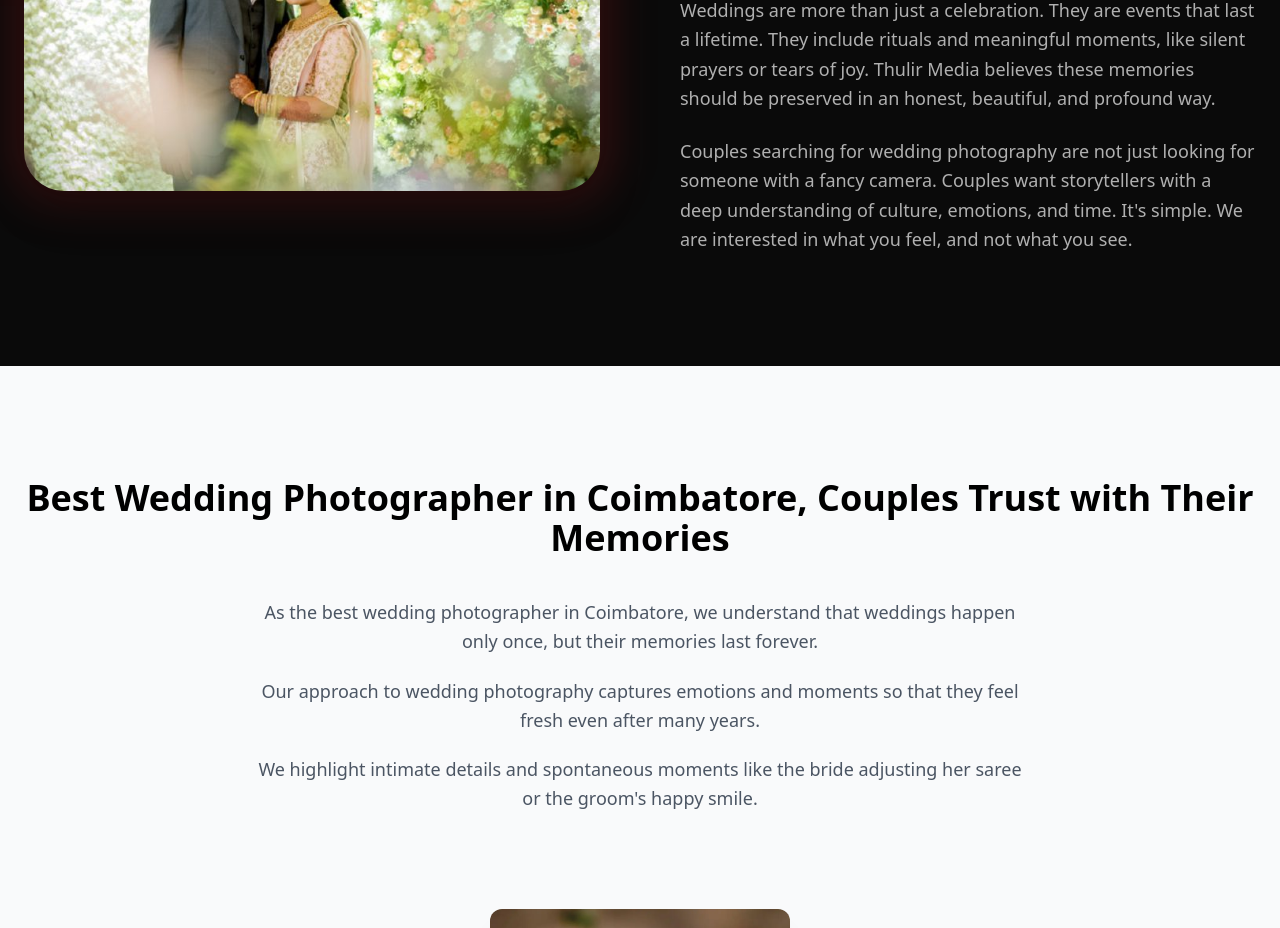
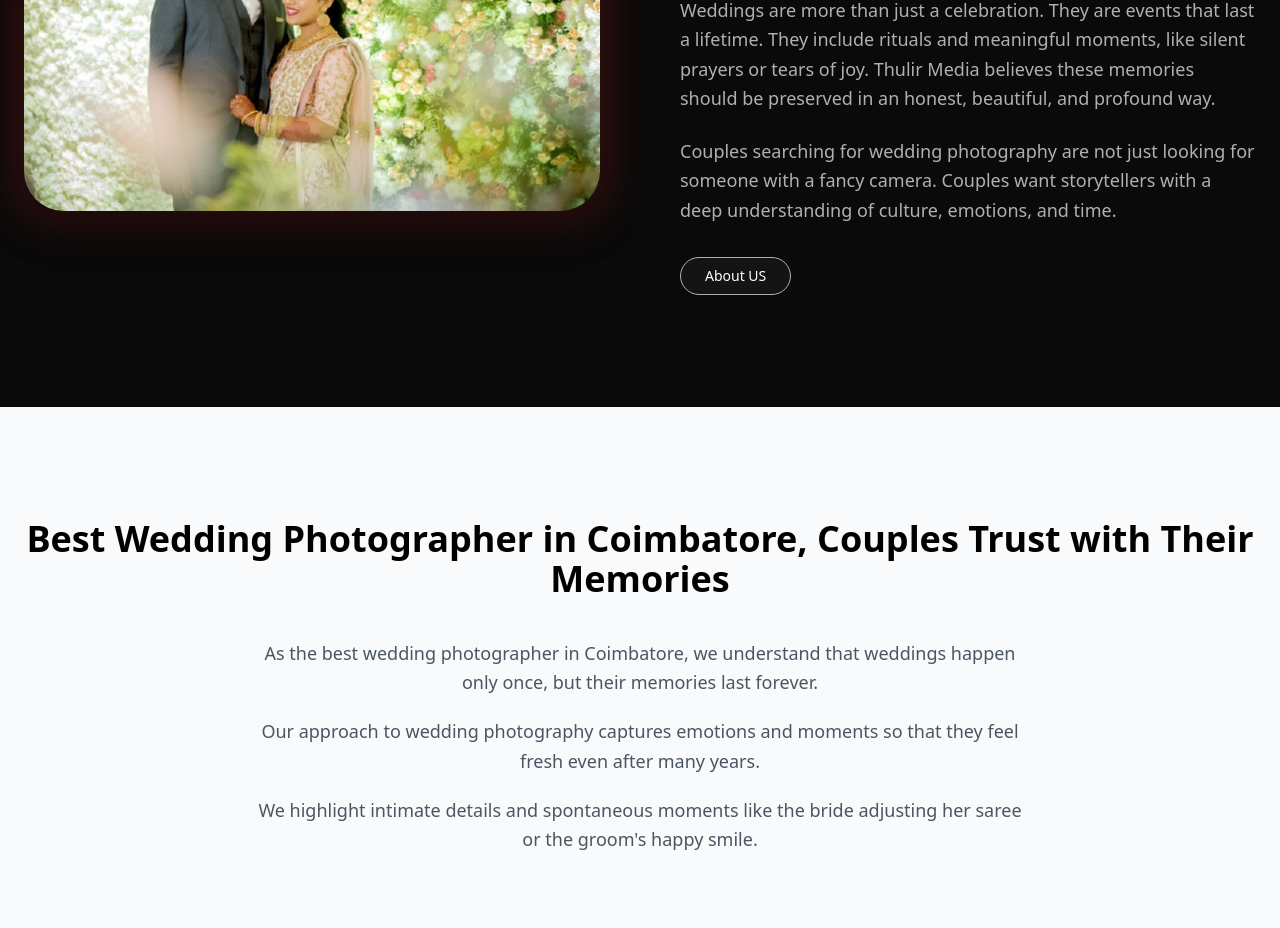
Before and after one commit to M-Swathi22/ThulirMedia, a React (Vite) app: page / in a window 1280 px wide. Shown: the part 1140-2068 px from the top of the page. Built offline with nearby package versions, Linux system fonts and the light colour scheme.

Commit message:
Added a button in Aboutpreview section

```diff
--- a/src/components/Aboutpreview.jsx
+++ b/src/components/Aboutpreview.jsx
@@ -33,7 +33,6 @@ function Aboutpreview() {
           className="relative"
         >
 
-          {/* red border accent */}
           <div className="absolute -inset-2 bg-brand-red/20 blur-xl rounded-[40px]"></div>
 
           <img
@@ -54,7 +53,6 @@ function Aboutpreview() {
           className="relative"
         >
 
-          {/* vertical red line */}
           <div className="absolute -left-6 top-2 w-1 h-28 bg-brand-red"></div>
 
           <motion.h2
@@ -79,13 +77,22 @@ function Aboutpreview() {
 
           <motion.p
             variants={item}
-            className="text-lg text-brand-gray leading-relaxed"
+            className="text-lg text-brand-gray leading-relaxed mb-8"
           >
             Couples searching for wedding photography are not just looking
             for someone with a fancy camera. Couples want storytellers with
-            a deep understanding of culture, emotions, and time. It's simple.
-            We are interested in what you feel, and not what you see.
+            a deep understanding of culture, emotions, and time.
           </motion.p>
+
+          {/* BUTTON */}
+          <motion.button
+            variants={item}
+            className="px-6 py-2 rounded-full border border-brand-gray bg-brand-card
+            text-sm font-medium transition-all duration-300
+            hover:bg-brand-red hover:border-brand-red hover:shadow-lg"
+          >
+            About US
+          </motion.button>
 
         </motion.div>
 
```
